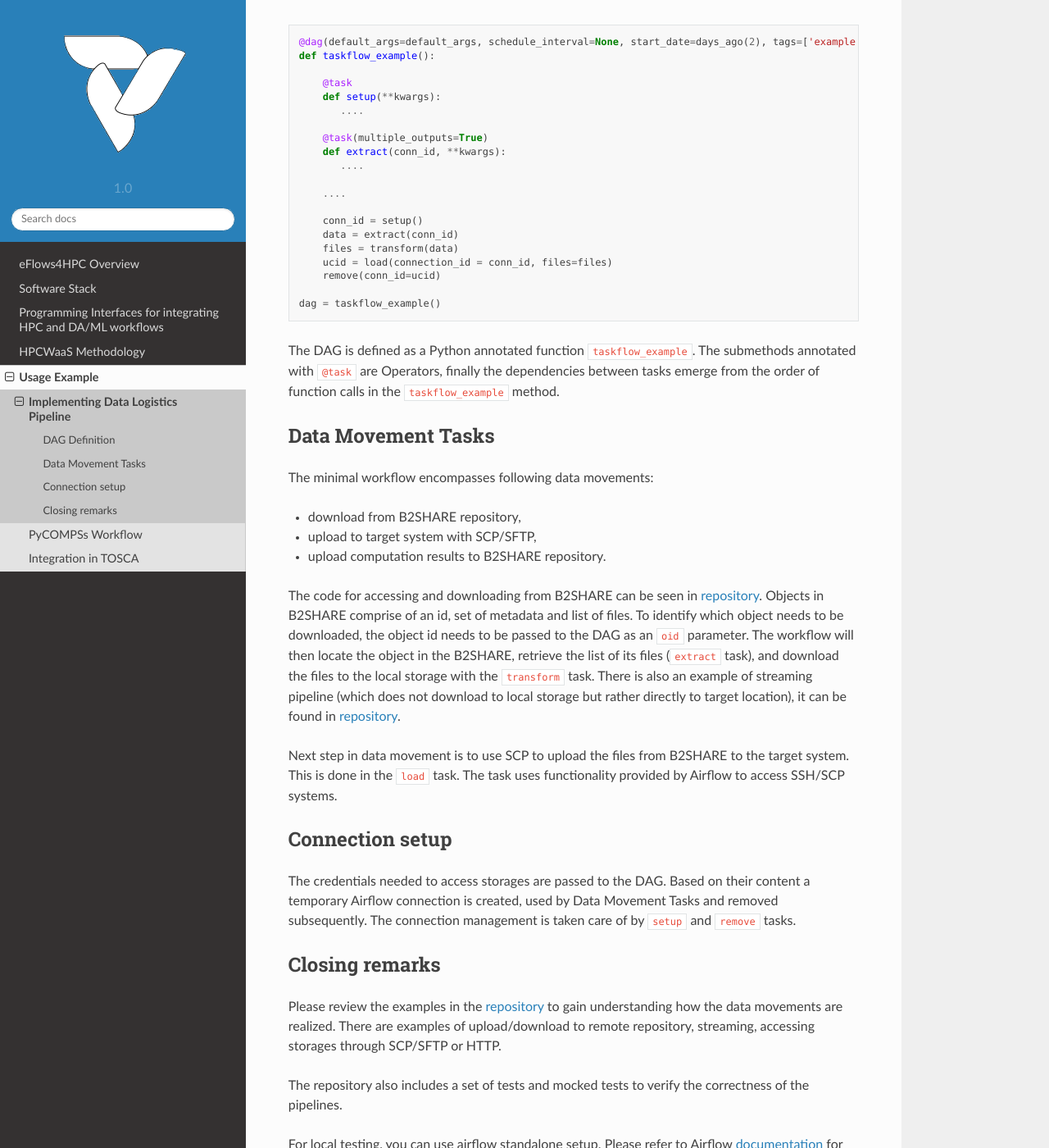
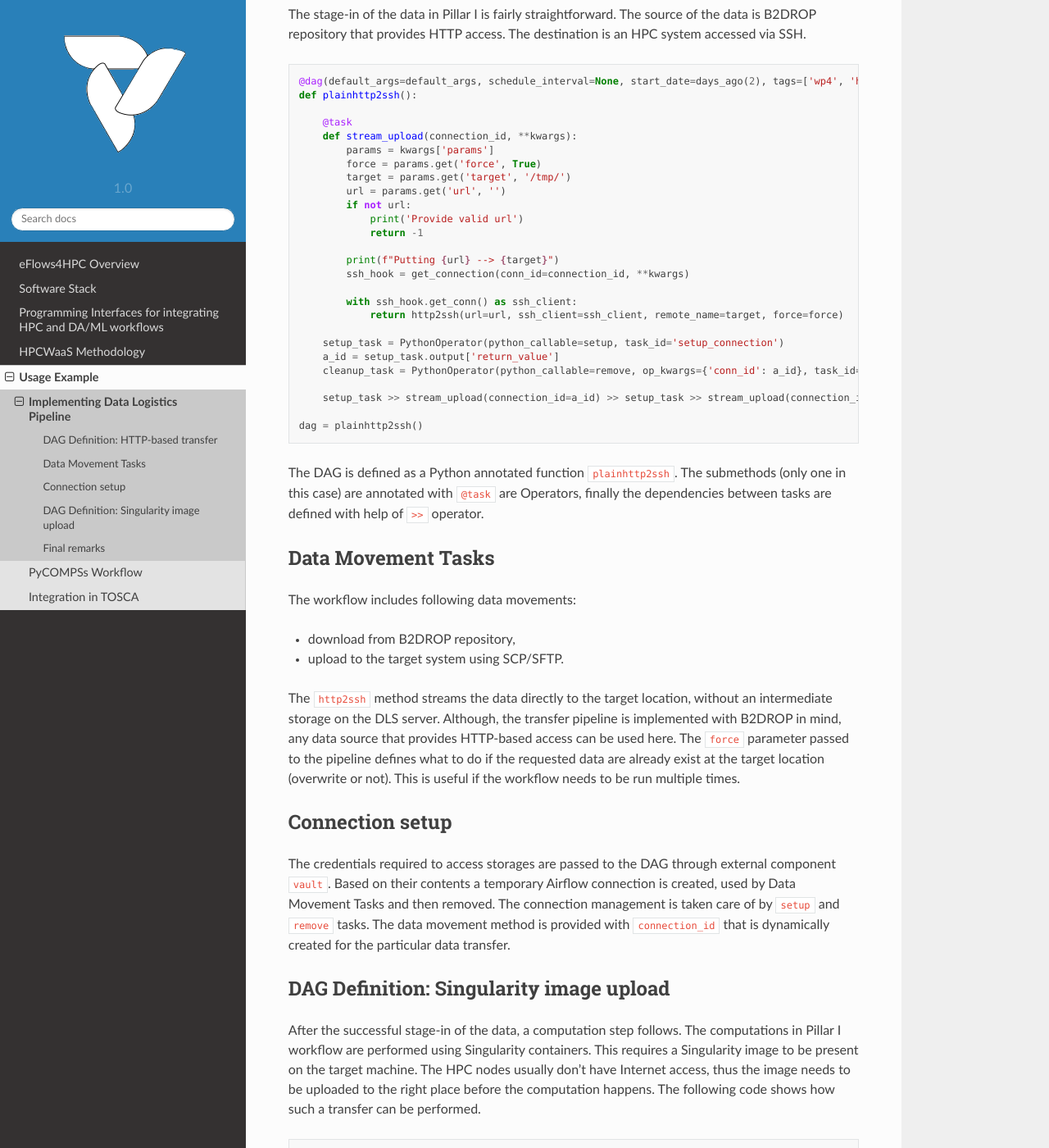
Before and after one commit to eflows4hpc/documentation, a Sphinx documentation site: the page built from doc/source/Sections/04_Usage_Example/Data_Logistics_Pipeline.rst, in a window 1280 px wide and 1400 px high, scrolled down 570 px. Shown: the whole window at 82% size. Built offline with Sphinx 7.4.7 and the Read the Docs theme 2.0.0, drawn with Linux system fonts in a browser that asks for light colours; formulas are drawn with MathJax 3; some of the changed text lies outside the part shown.

Commit message:
first version of the Pillar 1 workflow

```diff
--- a/doc/source/Sections/04_Usage_Example/Data_Logistics_Pipeline.rst
+++ b/doc/source/Sections/04_Usage_Example/Data_Logistics_Pipeline.rst
@@ -1,84 +1,114 @@
 Implementing Data Logistics Pipeline
 ====================================
 
-Data movements in eFlows4HPC minimal workflow are orchestrated by the Data Logistics Service and defined
-within it as Airflow Pipelines. The pipelines formally are Direct Acyclic Graphs (DAGs) and are
-defined programmatically with Python.
+Data movements in the eFlows4HPC Workflow-as-a-Service are orchestrated by the Data Logistics Service and defined as Airflow Pipelines. The pipelines are formally Direct Acyclic Graphs (DAGs) and are defined programmatically using Python.
 
-Each DAG definition is comprised of set of tasks and additional metadata. The metadata can be used to, e.g.,
-orchestrate periodic data movements. The tasks are then executed by Airflow workers. The most common type
-of tasks are Operators. Airflow provides a wide range of Operators to interact with different data services
-and storages. It is also possible to create own operators.
+Each DAG definition consists of a set of tasks and additional metadata. The metadata can be used, for example, to orchestrate periodic data movements. The tasks are then executed by Airflow workers. The most common type of tasks are Operators. Airflow provides a wide range of Operators to interact with different data services and storages. It is also possible to create custom operators.
 
-Following will provide a short introduction to Data Logistics Pipelines based on the example of the eFlows4HPC minimal
-workflow. The complete source code of the minimal workflow pipeline can be found in repository_. The workflow is
-build following the principle of Extract Transform Load (ETL) and uses Airflow taskflow API to define a DAG.
+The following is a brief introduction to Data Logistics Pipelines using the eFlows4HPC Pillar 1 workflow as an example. The complete source code of the workflow pipeline can be found in repository_. The workflow is built on the principle of Extract Transform Load (ETL) and uses the Airflow taskflow API to define a DAG.
 
-DAG Definition
---------------
+DAG Definition: HTTP-based transfer
+-----------------------------------
 
-The structure of DAG is defined as follows:
+The stage-in of the data in Pillar I is fairly straightforward. The source of the data is B2DROP repository that provides HTTP access. The destination is an HPC system accessed via SSH.
 
 ::
 
-
-    @dag(default_args=default_args, schedule_interval=None, start_date=days_ago(2), tags=['example'])
-    def taskflow_example():
+    @dag(default_args=default_args, schedule_interval=None, start_date=days_ago(2), tags=['wp4', 'http', 'ssh'])
+    def plainhttp2ssh():
 
         @task
-        def setup(**kwargs):
-           ....
+        def stream_upload(connection_id, **kwargs):
+            params = kwargs['params']
+            force = params.get('force', True)
+            target = params.get('target', '/tmp/')
+            url = params.get('url', '')
+            if not url:
+                print('Provide valid url')
+                return -1
 
-        @task(multiple_outputs=True)
-        def extract(conn_id, **kwargs):
-           ....
+            print(f"Putting {url} --> {target}")
+            ssh_hook = get_connection(conn_id=connection_id, **kwargs)
 
-        ....
+            with ssh_hook.get_conn() as ssh_client:
+                return http2ssh(url=url, ssh_client=ssh_client, remote_name=target, force=force)
 
-        conn_id = setup()
-        data = extract(conn_id)
-        files = transform(data)
-        ucid = load(connection_id = conn_id, files=files)
-        remove(conn_id=ucid)
+        setup_task = PythonOperator(python_callable=setup, task_id='setup_connection')
+        a_id = setup_task.output['return_value']
+        cleanup_task = PythonOperator(python_callable=remove, op_kwargs={'conn_id': a_id}, task_id='cleanup')
 
-    dag = taskflow_example()
+        setup_task >> stream_upload(connection_id=a_id) >> setup_task >> stream_upload(connection_id=a_id) >> cleanup_task
 
-The DAG is defined as a Python annotated function ``taskflow_example``. The submethods annotated with ``@task`` are Operators, finally
-the dependencies between tasks emerge from the order of function calls in the ``taskflow_example`` method.
+    dag = plainhttp2ssh()
+
+
+
+The DAG is defined as a Python annotated function ``plainhttp2ssh``. The submethods (only one in this case) are annotated with ``@task`` are Operators, finally the dependencies between tasks are defined with help of ``>>`` operator.
+
 
 Data Movement Tasks
 -------------------
-The minimal workflow encompasses following data movements:
+The workflow includes following data movements:
 
-- download from B2SHARE repository,
+- download from B2DROP repository,
 
-- upload to target system with SCP/SFTP,
+- upload to the target system using SCP/SFTP.
 
-- upload computation results to B2SHARE repository.
+The ``http2ssh`` method streams the data directly to the target location, without an intermediate storage on the DLS server. Although, the transfer pipeline is implemented with B2DROP in mind, any data source that provides HTTP-based access can be used here. The ``force`` parameter passed to the pipeline defines what to do if the requested data are already exist at the target location (overwrite or not). This is useful if the
+workflow needs to be run multiple times.
 
-The code for accessing and downloading from B2SHARE can be seen in repository_. Objects in B2SHARE comprise of an id, set of metadata and list of files.
-To identify which object needs to be downloaded, the object id needs to be passed to the DAG as an ``oid`` parameter. The workflow will then locate the object
-in the B2SHARE, retrieve the list of its files (``extract`` task), and download the files to the local storage with the ``transform`` task. There is also an example of
-streaming pipeline (which does not download to local storage but rather directly to target location), it can be found in repository_.
-
-Next step in data movement is to use SCP to upload the files from B2SHARE to the target system. This is done in the ``load`` task. The task uses functionality
-provided by Airflow to access SSH/SCP systems.
 
 Connection setup
 ----------------
-The credentials needed to access storages are passed to the DAG. Based on their content a temporary Airflow connection is created, used by Data Movement Tasks
-and removed subsequently. The connection management is taken care of by ``setup`` and ``remove`` tasks.
+The credentials required to access storages are passed to the DAG through external component ``vault``. Based on their contents a temporary Airflow connection is created, used by Data Movement Tasks and then removed. The connection management is taken care of by ``setup`` and ``remove`` tasks. The data movement method
+is provided with ``connection_id`` that is dynamically created for the particular data transfer.
 
 
-Closing remarks
+DAG Definition: Singularity image upload
+----------------------------------------
+After the successful stage-in of the data, a computation step follows. The computations in Pillar I workflow are performed using Singularity containers. This requires a Singularity image to be present on the target machine. The HPC nodes usually don't have Internet access, thus the image needs to be uploaded to the right place before the computation happens. The following code shows how such a transfer can be performed.
+
+::
+
+    @dag(default_args=default_args, schedule_interval=None, start_date=days_ago(2), tags=['example'])
+    def transfer_image():
+
+        @task
+        def stream_upload(connection_id, **kwargs):
+            params = kwargs['params']
+            force = params.get('force', True)
+            target = params.get('target', '/tmp/')
+            image_id = params.get('image_id', 'wordcount_skylake.sif')
+            target = os.path.join(target, image_id)
+            url = f"https://bscgrid20.bsc.es/image_creation/images/download/{image_id}"
+
+            ssh_hook = get_connection(conn_id=connection_id, **kwargs)
+
+            with ssh_hook.get_conn() as ssh_client:
+                return http2ssh(url=url, ssh_client=ssh_client, remote_name=target, force=force)
+
+        setup_task = PythonOperator(python_callable=setup, task_id='setup_connection')
+        a_id = setup_task.output['return_value']
+        cleanup_task = PythonOperator(python_callable=remove, op_kwargs={'conn_id': a_id}, task_id='cleanup')
+
+        setup_task >> stream_upload(connection_id=a_id) >> cleanup_task
+
+
+    dag = transfer_image()
+
+
+This pipeline is almost identical with the previous one as the images are download from the eFlows4HPC image service which provides HTTP-based access and uploaded to the target location using SSH. The only difference is the use of the ``image_id`` parameter instead of the full ``url`` as in the previous example.
+
+Final remarks
 ---------------
-Please review the examples in the repository_ to gain understanding how the data movements are realized. There are examples of upload/download to remote repository,
-streaming, accessing storages through SCP/SFTP or HTTP.
+Please review the examples in the repository_ to gain understanding how the data movements are realized. There are examples of upload/download to remote repository, streaming, accessing storages through SCP/SFTP or HTTP.
 
 The repository also includes a set of tests and mocked tests to verify the correctness of the pipelines.
 
-For local testing, you can use airflow standalone setup. Please refer to Airflow documentation_ for that.
+For local testing, you can use airflow standalone setup. Please refer to Airflow documentation_ for more information.
+
+If you intend to use eFlows4HPC resources accessed via SSH, reuse ``setup_task`` and ``cleanup_task``.
 
 
-.. _repository: https://gitlab.jsc.fz-juelich.de/eflows4hpc-wp2/data-logistics-service/-/blob/main/dags/taskflow.py
+.. _repository: https://github.com/eflows4hpc/dls-dags
 .. _documentation: https://airflow.apache.org
```
